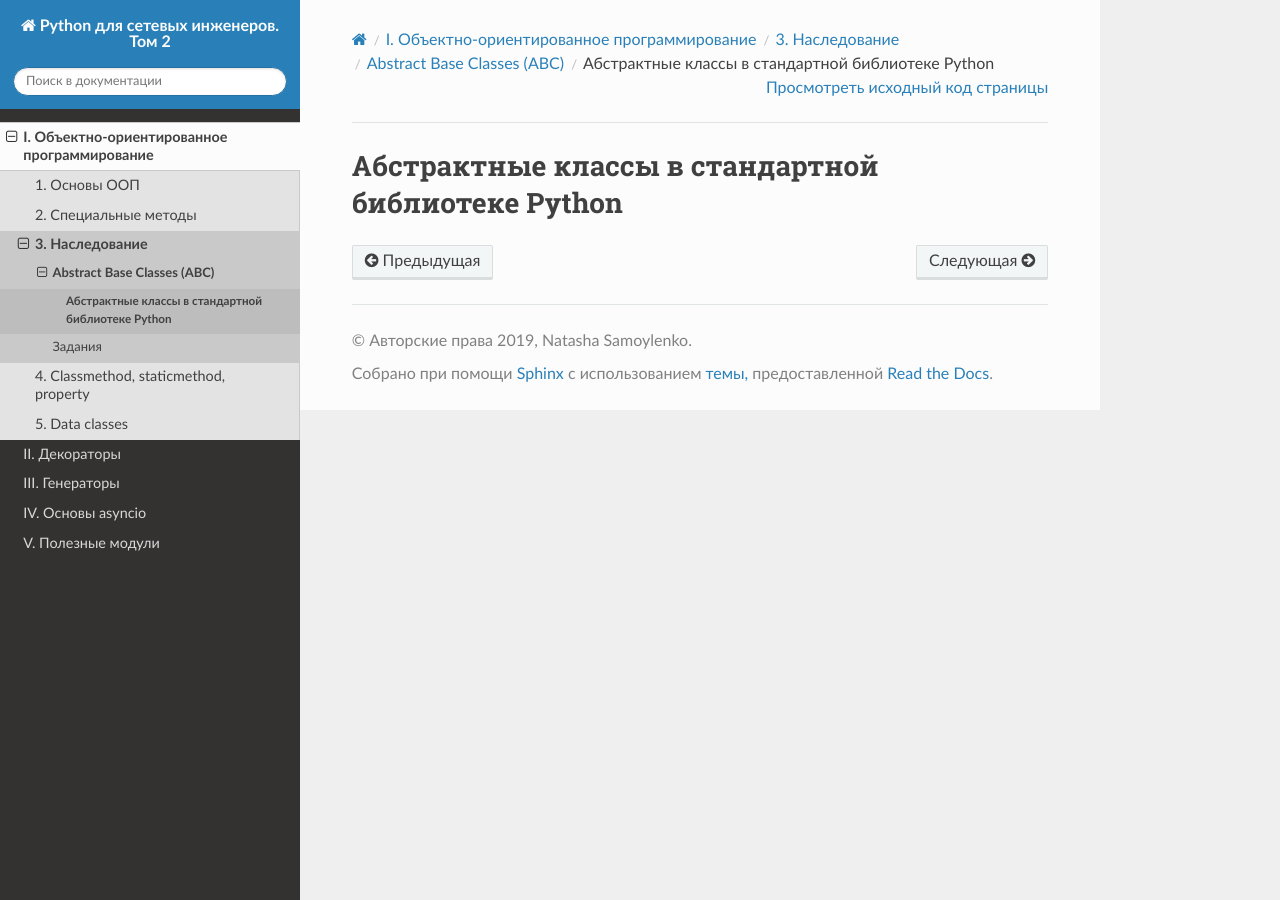
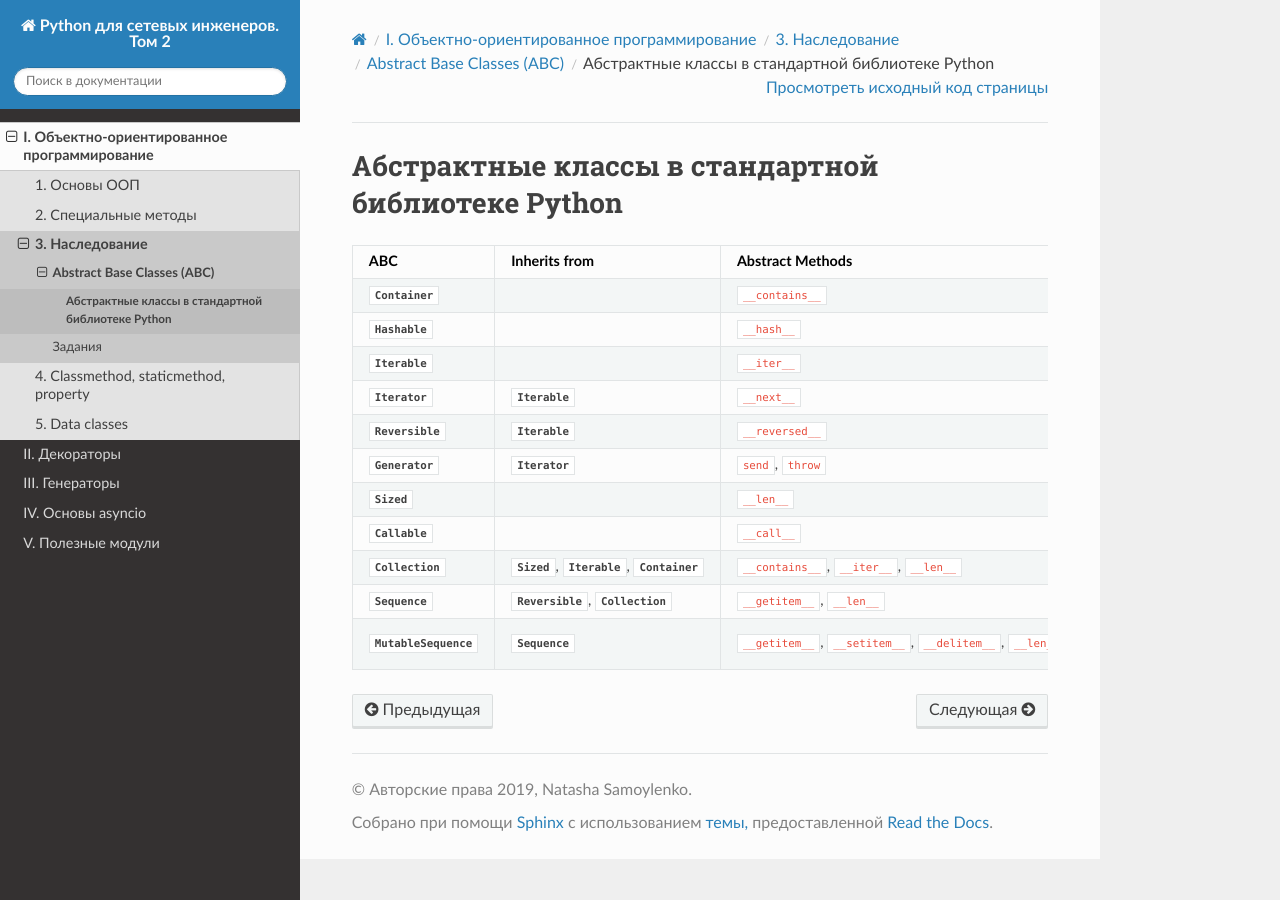
Before and after one commit to natenka/advpyneng-book, a Sphinx documentation site: the page built from docs/source/book/03_oop_inheritance/abc_standard_library.rst, in a window 1280 px wide. Built offline with Sphinx 7.4.7 and the Read the Docs theme 2.0.0, drawn with Linux system fonts in a browser that asks for light colours; pages that are not in the unit, such as notebooks, are missing from menus.

Commit message:
restore original table abc

```diff
--- a/docs/source/book/03_oop_inheritance/abc_standard_library.rst
+++ b/docs/source/book/03_oop_inheritance/abc_standard_library.rst
@@ -3,27 +3,27 @@
 
 .. tabularcolumns:: |l|L|L|L|
 
-================== =================== ========================================
-ABC                Abstract Methods    Mixin Methods
-================== =================== ========================================
-Container          __contains__
-Hashable           __hash__
-Iterable           __iter__
-Iterator           __next__            __iter__
-Reversible         __reversed__
-Generator          send, throw         close, __iter__, __next__
-Sized              __len__
-Callable           __call__
-Collection         __contains__,
-                   __iter__,
-                   __len__
+========================== ====================== ======================= ====================================================
+ABC                        Inherits from          Abstract Methods        Mixin Methods
+========================== ====================== ======================= ====================================================
+:class:`Container`                                ``__contains__``
+:class:`Hashable`                                 ``__hash__``
+:class:`Iterable`                                 ``__iter__``
+:class:`Iterator`          :class:`Iterable`      ``__next__``            ``__iter__``
+:class:`Reversible`        :class:`Iterable`      ``__reversed__``
+:class:`Generator`         :class:`Iterator`      ``send``, ``throw``     ``close``, ``__iter__``, ``__next__``
+:class:`Sized`                                    ``__len__``
+:class:`Callable`                                 ``__call__``
+:class:`Collection`        :class:`Sized`,        ``__contains__``,
+                           :class:`Iterable`,     ``__iter__``,
+                           :class:`Container`     ``__len__``
 
-Sequence           __getitem__,        __contains__, __iter__, __reversed__,
-                   __len__             index, and   count
+:class:`Sequence`          :class:`Reversible`,   ``__getitem__``,        ``__contains__``, ``__iter__``, ``__reversed__``,
+                           :class:`Collection`    ``__len__``             ``index``, and ``count``
 
-MutableSequence    __getitem__,        Inherited Sequence methods and
-                   __setitem__,        append, reverse, extend,  pop,
-                   __delitem__,        remove,  __iadd__
-                   __len__,
-                   insert
-================== =================== =======================================
+:class:`MutableSequence`   :class:`Sequence`      ``__getitem__``,        Inherited :class:`Sequence` methods and
+                                                  ``__setitem__``,        ``append``, ``reverse``, ``extend``, ``pop``,
+                                                  ``__delitem__``,        ``remove``, and ``__iadd__``
+                                                  ``__len__``,
+                                                  ``insert``
+========================== ====================== ======================= ====================================================
```
